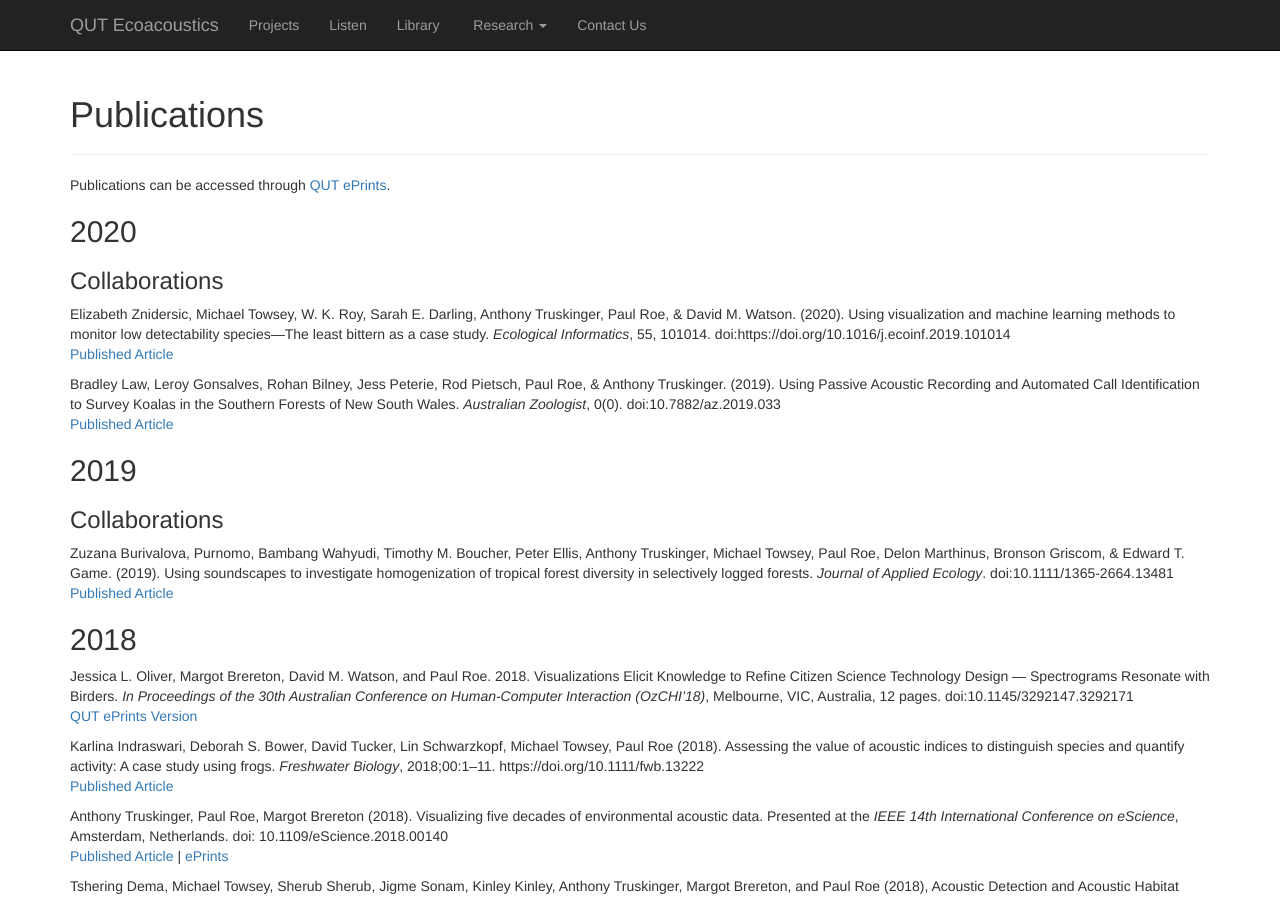
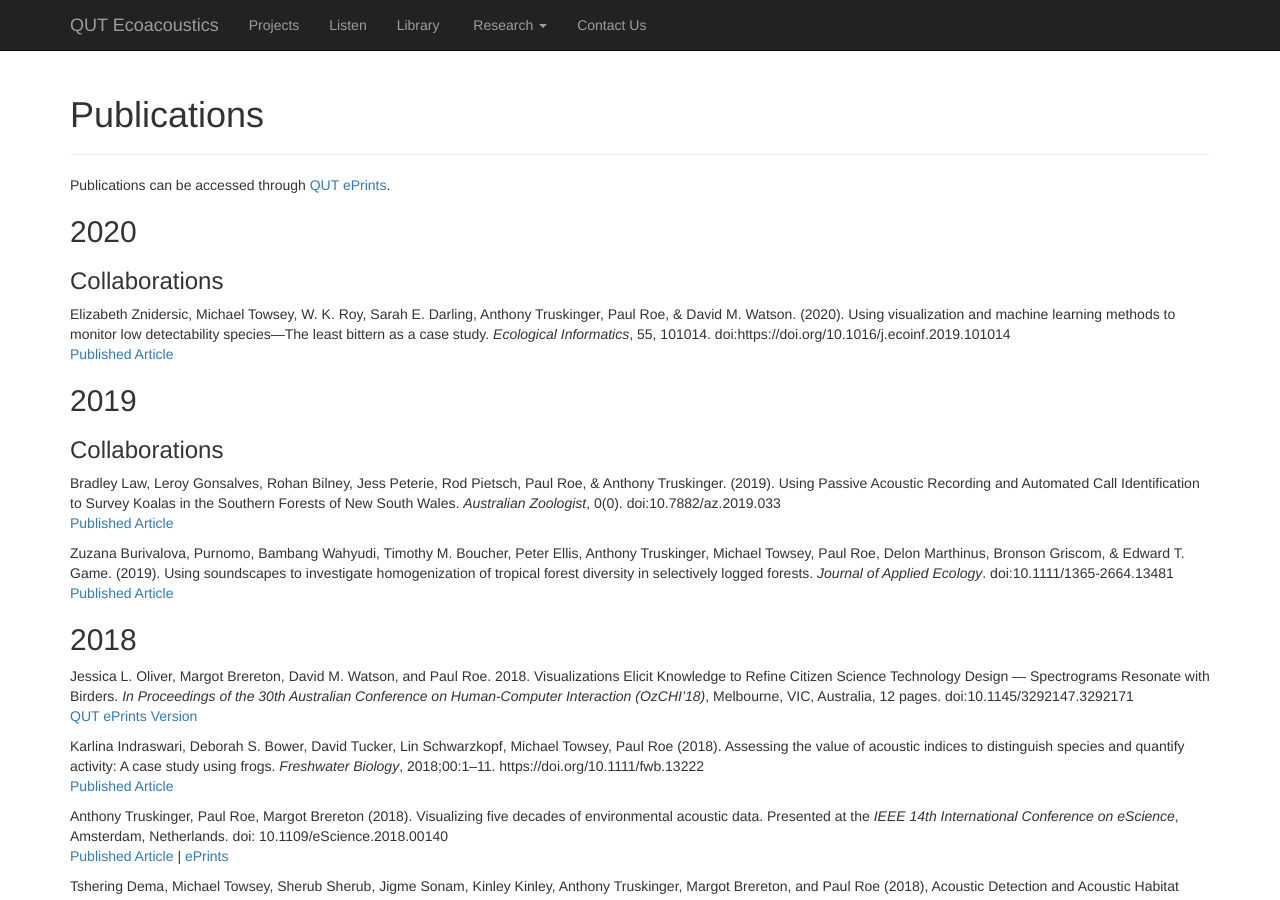
Before and after one commit to QutEcoacoustics/research-blog, a Jekyll site: the page built from publications/publications.html, in a window 1280 px wide and 900 px high. Built offline with Jekyll 4.4.1, drawn with Linux system fonts in a browser that asks for light colours; nearby versions of some CDN libraries; some of the changed lines change nothing that is shown.

Commit message:
Moved collaborator article to correct year

```diff
--- a/publications/publications.html
+++ b/publications/publications.html
@@ -23,6 +23,11 @@ title: Ecosounds | Publications
 	    <a href="https://doi.org/10.1016/j.ecoinf.2019.101014">Published Article</a>
     </p>
 
+
+
+    <h2>2019</h2>
+
+    <h3>Collaborations</h3>
     <p>
         Bradley Law, Leroy Gonsalves, Rohan Bilney, Jess Peterie, Rod Pietsch, Paul Roe, & Anthony Truskinger. (2019).
         Using Passive Acoustic Recording and Automated Call Identification to Survey Koalas in the Southern Forests of New South Wales.
@@ -30,10 +35,6 @@ title: Ecosounds | Publications
         <br/>
 	    <a href="https://doi.org/10.7882/AZ.2019.033">Published Article</a>
     </p>
-
-    <h2>2019</h2>
-
-    <h3>Collaborations</h3>
 
     <p>
         Zuzana Burivalova, Purnomo, Bambang Wahyudi, Timothy M. Boucher, Peter Ellis, Anthony Truskinger, Michael Towsey, Paul Roe, Delon Marthinus, Bronson Griscom, & Edward T. Game. (2019).
```
